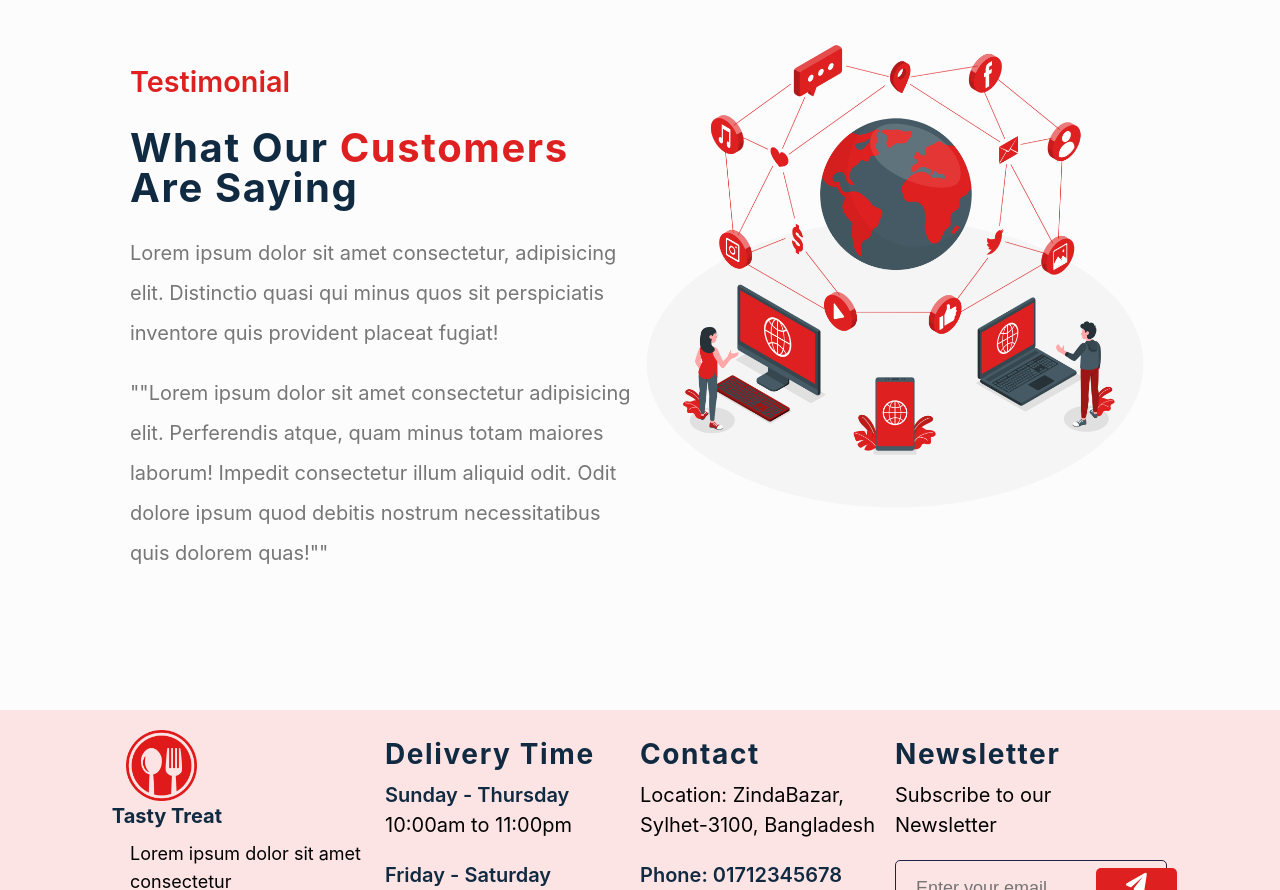
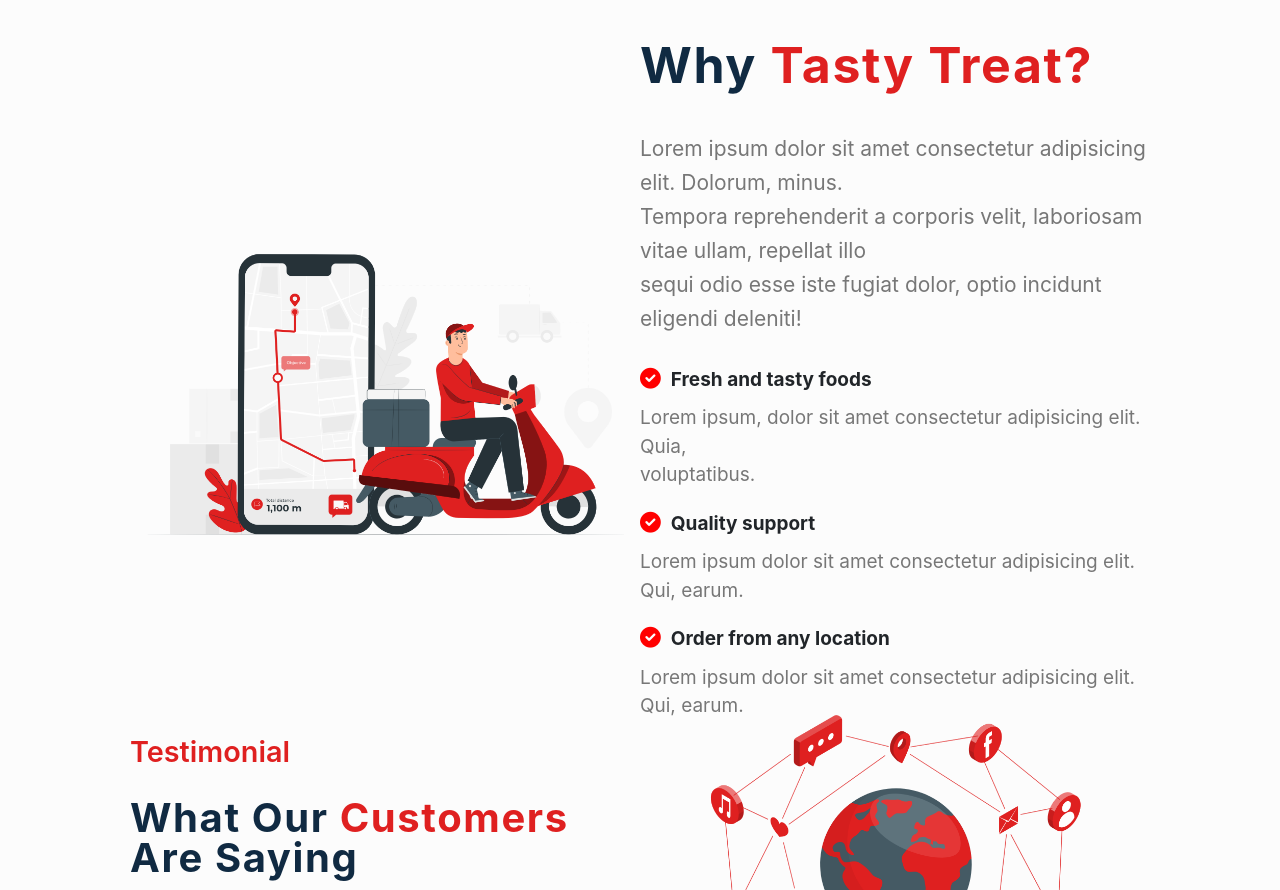
Before and after one commit to Fantom-01/fda-ui, a React (Vite) app: page / in a window 1280 px wide. Shown: the part 3476-4366 px from the top of the page. Built offline with nearby package versions, Linux system fonts and the light colour scheme.

Commit message:
Home Page done

```diff
--- a/src/App.jsx
+++ b/src/App.jsx
@@ -1,19 +1,23 @@
-import NavBar from './component/navbar.jsx'
-import Header from './component/header.jsx'
-import Footer from './component/footer.jsx'
-import SectOne from './component/section1.jsx'
-import Testimonial from './component/testimonial.jsx'
-import Main from './foodMenu/Main.jsx'
+// import NavBar from './component/navbar.jsx'
+// import Header from './component/header.jsx'
+// import Footer from './component/footer.jsx'
+// import WhyTasty from './component/whyTasty.jsx'
+// import SectOne from './component/section1.jsx'
+// import Testimonial from './component/testimonial.jsx'
+// import Main from './foodMenu/Main.jsx'
+import Setup from './pages/home'
 
 function App() {
   return (
     <>
-      <NavBar/>
+      <Setup/>
+      {/* <NavBar/>
       <Header/>
       <SectOne/>
       <Main/>
+      <WhyTasty/>
       <Testimonial/>
-      <Footer/>
+      <Footer/> */}
     </>
   )
 }
--- /dev/null
+++ b/src/component/whyTasty.jsx
@@ -0,0 +1,33 @@
+import React from 'react'
+import Delivery from '../assets/delivery2.png'
+import '../whyTasty.css'
+
+const whyTasty = () => {
+  return (
+    <section className='whyTasty'>
+        <div className="whyTastydiv1">
+            <img src={Delivery} alt="" className='deliveryPng'/>
+        </div>
+        <div className='whyTastyText whyTastydiv2'>
+            <h2>Why <span className='red--span'>Tasty Treat?</span></h2>
+            <p className='whyTastyP'>Lorem ipsum dolor sit amet consectetur adipisicing elit. Dolorum, minus. <br /> Tempora reprehenderit a corporis velit, laboriosam vitae ullam, repellat illo <br /> sequi odio esse iste fugiat dolor, optio incidunt eligendi deleniti!</p>
+            <ul>
+                <li className='whyListText'>
+                    <h5><i class="fas fa-check-circle"></i>Fresh and tasty foods</h5>
+                    <p>Lorem ipsum, dolor sit amet consectetur adipisicing elit. Quia,<br/> voluptatibus.</p>
+                </li>
+                <li className='whyListText'>
+                    <h5><i class="fas fa-check-circle"></i>Quality support</h5>
+                    <p>Lorem ipsum dolor sit amet consectetur adipisicing elit. Qui, earum.</p>
+                </li>
+                <li className='whyListText'>
+                    <h5><i class="fas fa-check-circle"></i>Order from any location</h5>
+                    <p>Lorem ipsum dolor sit amet consectetur adipisicing elit. Qui, earum.</p>
+                </li>
+            </ul>
+        </div>
+    </section>
+  )
+}
+
+export default whyTasty
--- /dev/null
+++ b/src/pages/home.jsx
@@ -0,0 +1,23 @@
+import NavBar from '../component/navbar'
+import Header from '../component/header.jsx'
+import Footer from '../component/footer.jsx'
+import WhyTasty from '../component/whyTasty.jsx'
+import SectOne from '../component/section1.jsx'
+import Testimonial from '../component/testimonial.jsx'
+import Main from '../foodMenu/Main.jsx'
+
+function Home() {
+  return (
+    <>
+      <NavBar/>
+      <Header/>
+      <SectOne/>
+      <Main/>
+      <WhyTasty/>
+      <Testimonial/>
+      <Footer/>
+    </>
+  )
+}
+
+export default Home;
--- /dev/null
+++ b/src/whyTasty.css
@@ -0,0 +1,49 @@
+.whyTasty{
+    padding: 60px 130px;
+    /* background-color: aquamarine; */
+    margin-bottom: 130px;
+    display: flex;
+    flex-direction: row;
+    height: 600px;
+}
+.whyTastydiv1{
+    width: 50%;
+    display: flex;
+    justify-content: center;
+    align-items: center;
+}
+.whyTastydiv2{
+    width: 50%;
+    display: flex;
+    justify-content: center;
+}
+.whyTasty div h2{
+    font-size: 50px;
+    text-align: left;
+}
+.deliveryPng{
+    width: 100%;
+}
+.whyTastyText{
+    flex-direction: column;
+}
+.whyTastyP{
+    margin: 30px 0;
+    font-size: 21px;
+    line-height: 34px;
+    color: rgb(119, 119, 119);
+}
+.whyListText p{
+    font-size: 19px;
+    color: rgb(119, 119, 119);
+    margin-top: 10px;
+}
+.whyListText h5{
+    color: rgb(33, 37, 41);
+    font-size: 19px;
+}
+.fa-check-circle{
+    color: red;
+    font-size: 18px;
+    margin-right: 10px;
+}
```
Also changed, not shown: src/foodMenu/Menu.jsx (+0 -10 lines), src/pages/cartpage.jsx (added, +9 -0 lines), src/pages/contactpage.jsx (added, +9 -0 lines), src/pages/foodpage.jsx (added, +15 -0 lines), src/pages/index.jsx (added, +36 -0 lines).
